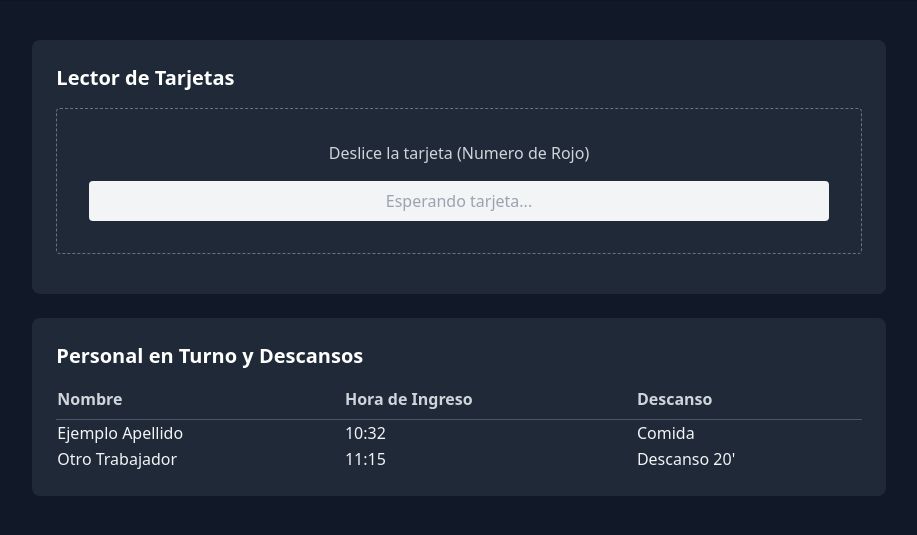
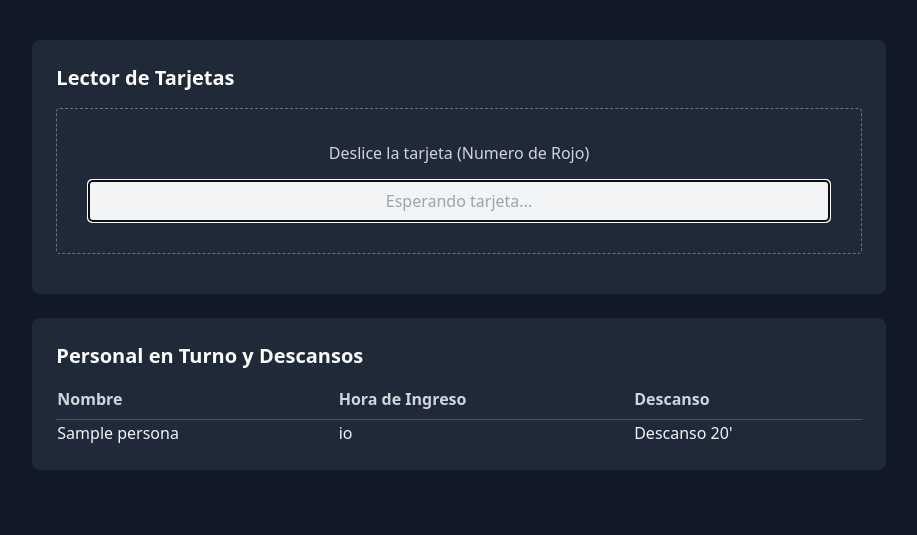
Before and after one commit to kennyAguilar/BreakTimeTracker, a Flask app: template templates/index.html in a window 1280 px wide. Shown: the part 84-619 px from the top of the page, without its empty margins (181-1098 px from the left). Run offline with Flask 3, Linux system fonts and the light colour scheme; the template is opened without the code that fills it: most values are stand-ins (such as "Sample title", 1, 10 or a date in 2020).

Commit message:
Funciona el tarjetero, hay que pulir mas

```diff
--- a/app.py
+++ b/app.py
@@ -17,12 +17,12 @@ def get_db():
 def index():
     conn = get_db()
     if request.method == 'POST':
-        tarjeta = request.form.get('tarjeta')
+        tarjeta_raw = request.form.get('tarjeta')
+        tarjeta = tarjeta_raw.strip().replace(';', '').replace('?', '')
         usuario = conn.execute('SELECT * FROM usuarios WHERE tarjeta = ?', (tarjeta,)).fetchone()
 
         if usuario:
             usuario_id = usuario['id']
-            tipo = 'Comida' if usuario['turno'] == 'Full' else 'Descanso'
 
             descanso_activo = conn.execute('''
                 SELECT * FROM descansos WHERE usuario_id = ?
@@ -37,18 +37,28 @@ def index():
                 inicio = datetime.strptime(descanso_activo['inicio'], '%Y-%m-%d %H:%M:%S')
                 duracion = int((ahora - inicio).total_seconds() / 60)
 
+                # Verificar si ya tuvo un descanso de 40 este día
+                tipo_descanso = 'Descanso'
+                ya_tuvo_40 = conn.execute('''
+                    SELECT 1 FROM tiempos_descanso
+                    WHERE usuario_id = ? AND fecha = ? AND tipo = 'Comida'
+                ''', (usuario_id, fecha_actual)).fetchone()
+
+                if duracion >= 30 and not ya_tuvo_40:
+                    tipo_descanso = 'Comida'
+
                 conn.execute('''
                     INSERT INTO tiempos_descanso (usuario_id, tipo, fecha, inicio, fin, duracion_minutos)
                     VALUES (?, ?, ?, ?, ?, ?)
-                ''', (usuario_id, descanso_activo['tipo'], fecha_actual, inicio.strftime('%H:%M:%S'), hora_actual, duracion))
+                ''', (usuario_id, tipo_descanso, fecha_actual, inicio.strftime('%H:%M:%S'), hora_actual, duracion))
 
                 conn.execute('DELETE FROM descansos WHERE id = ?', (descanso_activo['id'],))
             else:
-                # Iniciar descanso
+                # Iniciar descanso (el tipo se decide al finalizar)
                 conn.execute('''
                     INSERT INTO descansos (usuario_id, tipo, inicio)
                     VALUES (?, ?, ?)
-                ''', (usuario_id, tipo, ahora.strftime('%Y-%m-%d %H:%M:%S')))
+                ''', (usuario_id, 'Pendiente', ahora.strftime('%Y-%m-%d %H:%M:%S')))
 
             conn.commit()
         return redirect(url_for('index'))
@@ -114,7 +124,6 @@ def registros():
 @app.route('/logout')
 def logout():
     session.pop('usuario', None)
-    #return redirect(url_for('login'))
     return redirect(url_for('index'))
 
 if __name__ == '__main__':
--- a/templates/index.html
+++ b/templates/index.html
@@ -14,18 +14,26 @@
     </div>
     <nav class="space-x-2">
       <a href="/" class="bg-violet-600 hover:bg-violet-700 px-4 py-2 rounded">Inicio</a>
-      <a href="login" class="bg-blue-600 hover:bg-blue-700 px-4 py-2 rounded">Base de Datos</a>
-      <a href="registros" class="bg-gray-700 hover:bg-gray-600 px-4 py-2 rounded">Registros</a>
+      <a href="/login" class="bg-blue-600 hover:bg-blue-700 px-4 py-2 rounded">Base de Datos</a>
+      <a href="/registros" class="bg-gray-700 hover:bg-gray-600 px-4 py-2 rounded">Registros</a>
     </nav>
   </header>
 
   <main class="flex flex-col items-center mt-10">
     <section class="bg-gray-800 p-6 rounded-lg w-2/3 mb-6">
       <h2 class="text-xl font-bold mb-4">Lector de Tarjetas</h2>
-      <div class="border border-dashed border-gray-500 p-8 text-center mb-4 rounded">
-        <p class="text-gray-300 mb-4">Deslice la tarjeta (Numero de Rojo)</p>
-        <input type="text" placeholder="Esperando tarjeta..." class="w-full p-2 rounded bg-gray-100 text-black text-center" />
-      </div>
+      <form method="POST">
+        <div class="border border-dashed border-gray-500 p-8 text-center mb-4 rounded">
+          <p class="text-gray-300 mb-4">Deslice la tarjeta (Numero de Rojo)</p>
+          <input
+            type="text"
+            name="tarjeta"
+            placeholder="Esperando tarjeta..."
+            class="w-full p-2 rounded bg-gray-100 text-black text-center"
+            autofocus
+          />
+        </div>
+      </form>
     </section>
 
     <section class="bg-gray-800 p-6 rounded-lg w-2/3">
@@ -39,16 +47,13 @@
           </tr>
         </thead>
         <tbody>
+          {% for persona in descansos %}
           <tr class="text-gray-100">
-            <td>Ejemplo Apellido</td>
-            <td>10:32</td>
-            <td>Comida</td>
+            <td>{{ persona.nombre }}</td>
+            <td>{{ persona.inicio[11:16] }}</td>
+            <td>{{ 'Comida' if persona.tipo == 'Comida' else 'Descanso 20\'' }}</td>
           </tr>
-          <tr class="text-gray-100">
-            <td>Otro Trabajador</td>
-            <td>11:15</td>
-            <td>Descanso 20'</td>
-          </tr>
+          {% endfor %}
         </tbody>
       </table>
     </section>
```
